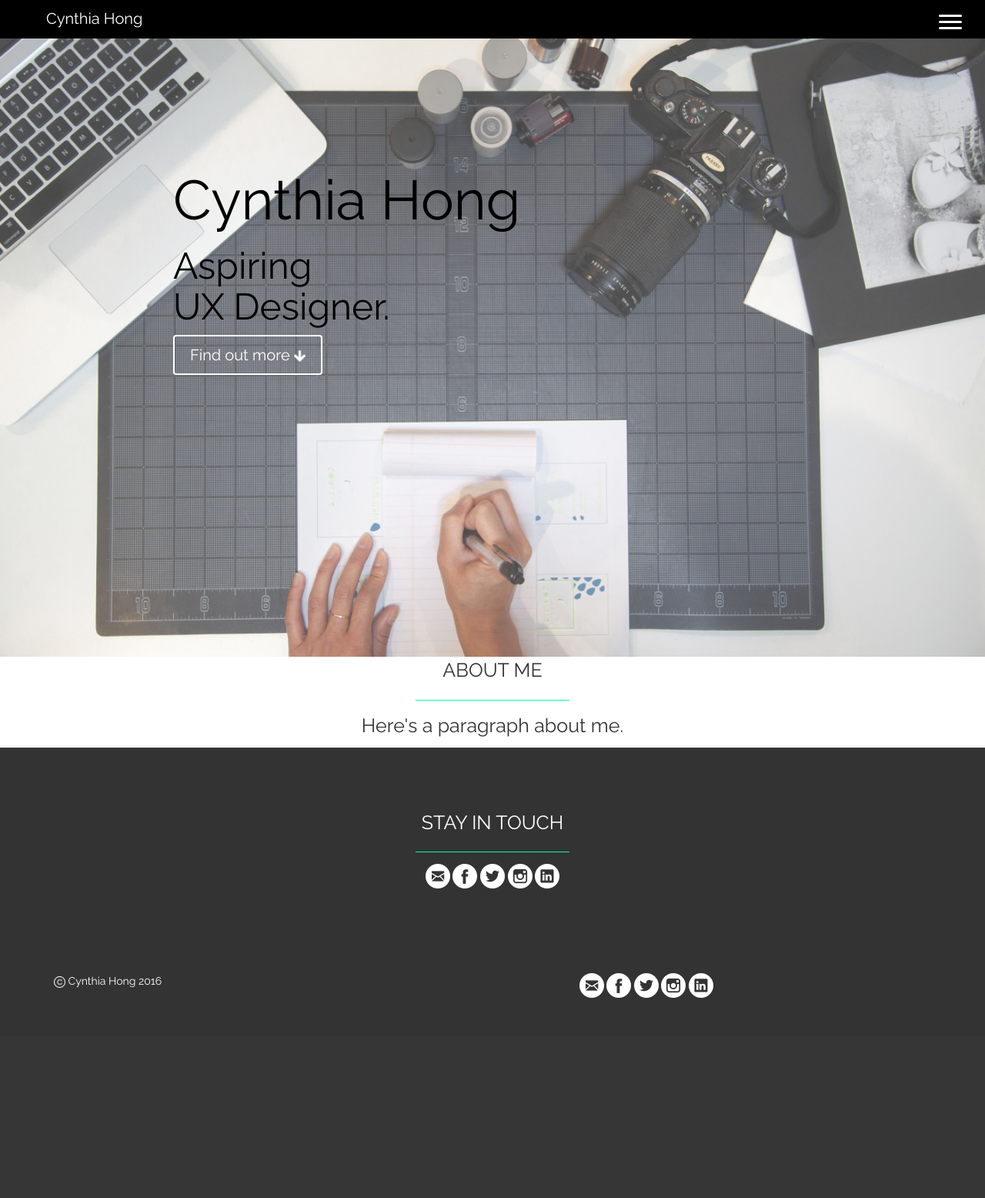
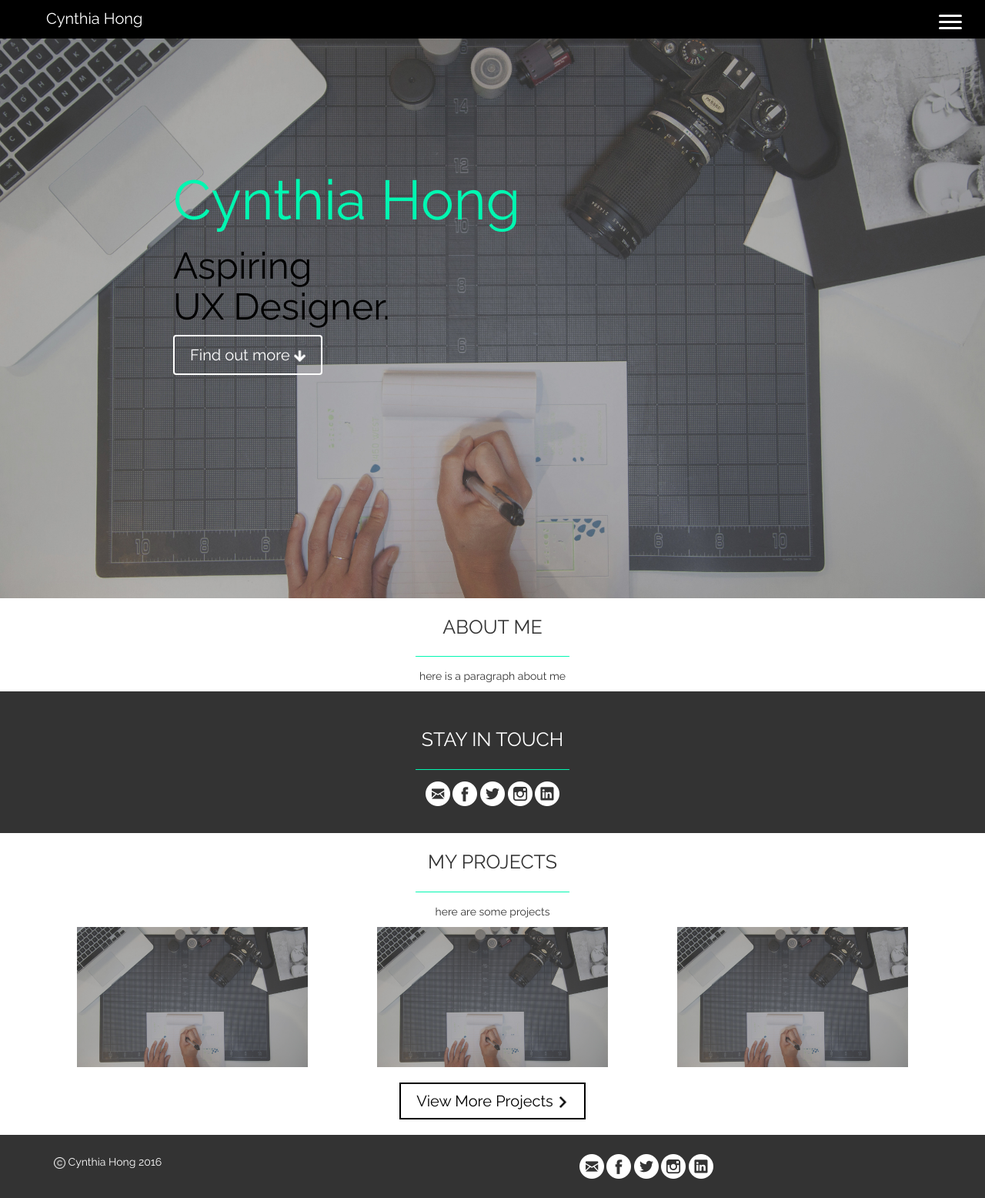
Before and after one commit to cynthiahong/portfolio, a Node server app: page / in a window 1280 px wide. Shown: the whole page at 77% size. Before the commit the page ends 1296 px from the top, so only its background shows below. Run offline with Node 20, Linux system fonts and the light colour scheme; some libraries are stand-ins or nearby versions.

Commit message:
added template for home page

```diff
--- a/public/css/index.css
+++ b/public/css/index.css
@@ -13,6 +13,7 @@ header{
   width: 100%;
   position: fixed;
   height: 50px;
+  z-index: 999;
 }
 .site-title{
   margin-left: 60px;
@@ -36,9 +37,6 @@ nav li {
   list-style: none;
   font-weight: 300;
 }
-ul{
-  padding: 25vh 0;
-}
 
 
 .home-name{
@@ -57,15 +55,31 @@ ul{
   font-size: 20px;
 }
 
+.btn2{
+  border:2px solid black;
+  padding-top:10px;
+  padding-bottom:10px;
+  padding-left: 20px;
+  padding-right:20px;
+  z-index: 2;
+  font-size: 20px;
+  color:black;
+}
+
+.view-project{
+  padding:30px;
+}
+
 .arrow{
   height:15px;
   width:15px;
   top:2px;
 }
-.name{/*
-  color:#4EB1BA; */
+.name{
+  color: #00f7b1; /* or white? */
+  /*color:#4EB1BA; */
   font-size: 72px;
-  color:black;
+  /* color:black; */
 }
 
 .description-1{
@@ -75,12 +89,12 @@ ul{
 
 .footer{
   background-color: #333;
-  padding-top:50px;
-  padding-bottom:50px;
+  padding-top:25px;
+  padding-bottom:25px;
   color:white;
 }
 
-.connect{
+#connect{
   padding-top: 30px;
   color: white;
 }
@@ -98,21 +112,27 @@ ul{
 
 }
 
-#about, .connect{
+#about-home, #connect, #project-home{
+  padding-top: 20px;
   font-size: 25px;
 
+}
+
+ul{
+  padding-top: 40px;
 }
 /********************************
  Navbar
  Taken from http://codepen.io/zmeeey5/pen/avyEje
  ********************************/
 
+
 .main-navigation{
   position: fixed;
   top: 0;
   left: 0;
   width: 100%;
-  height: 100%;
+
   background: black;
   text-align: center;
   transform: translate(-100%);
--- a/public/js/index.js
+++ b/public/js/index.js
@@ -1,11 +1,29 @@
+//navigation open
 $(function() {
   $('.nav-toggle').on('click', function() {
     $('.main-navigation').toggleClass('open')
   });
+//navigation collapse
+//$('#nav1,#nav2,#nav3').click(function() {
+//   $('.main-navigation').toggle();
+
+// });
+
 });
+
 $(document).ready(function(){
 	$('#nav-icon1,#nav-icon2,#nav-icon3,#nav-icon4').click(function(){
 		$(this).toggleClass('open');
-    $('.main-navigation'.toggleClass('close'));
 	});
+  $('#nav1,#nav3').click(function(){
+		$('.main-navigation').hide();
+	});
+  $('#nav-icon1').click(function(){
+    $('.main-navigation').show();
+    $(this).toggleClass('close');
+  });
+
+  $('#btn').click(function(){
+    $('btn').delay("slow");
+  });
 });
--- a/views/index.handlebars
+++ b/views/index.handlebars
@@ -1,25 +1,28 @@
 
 
 <div class="home">
-  <img class="home-picture" src="/images/home2.jpg" width="100%">
+  <img class="home-picture" src="/images/home4.jpg" width="100%">
 <div class="home-name">
   <h1 class="name">Cynthia Hong</h1>
   <h2 class="description-1">Aspiring </br> UX Designer.</h2>
-  <a class="btn" href="#" data-scrollto="overview">Find out more
+  <a class="btn" href="#about-home" data-scrollto="overview">Find out more
     <img class="arrow" src="/images/down-arrow.png"></a>
 </div>
 </div>
 
-<div id="about">
-  <center>
+<center>
+<div class="about">
+  <div id="about-home">
     ABOUT ME
-    <div class="divider"> </div>
-    <p> Here's a paragraph about me. </p>
-  </center>
+  </div>
+  <div class="divider"> </div>
+  <p> here is a paragraph about me</p>
+
 </div>
+</center>
 
 <div class="footer">
-  <div class="connect">
+  <div id="connect">
     <center>
       STAY IN TOUCH
     </center>
@@ -33,5 +36,32 @@
       <a href="www.instagram.com/cynthiahong"><img src="/images/instagram.png"></a>
       <a href="#"><img src="/images/linkedin.png"></a>
     </center>
+</div>
 
+<center>
+    <div class="project-short">
+      <div id="project-home">
+        MY PROJECTS
+      </div>
+      <div class="divider"> </div>
+      <p class="project-home2"> here are some projects </p>
+
+    <div class="container">
+      <div class="row">
+        <div class="col-md-4">
+          <img src="/images/home4.jpg" width="300px">
+        </div>
+        <div class="col-md-4">
+          <img src="/images/home4.jpg" width="300px">
+        </div>
+        <div class="col-md-4">
+          <img src="/images/home4.jpg" width="300px">
+        </div>
+      </div>
+    </div>
+<div class="view-project">
+    <a class="btn2" href="#" data-scrollto="overview">View More Projects
+      <img class="arrow" src="/images/right-arrow.png"></a>
 </div>
+  </div>
+</center>
--- a/views/layouts/layout.handlebars
+++ b/views/layouts/layout.handlebars
@@ -21,9 +21,9 @@
       <nav class="main-navigation" role='navigation'>
         <ul>
           <li><a href="/"> HOME </a>
-          <li><a href="#about"> ABOUT </a></li>
-          <li><a href="/projects">PROJECTS</a></li>
-          <li><a href="/projects">CONTACT</a></li>
+          <li><a href="#about-home" id="nav1"> ABOUT </a></li>
+          <li><a href="/projects" id="nav2">PROJECTS</a></li>
+          <li><a href="#connect" id="nav3">CONTACT</a></li>
         </ul>
       </nav>
     </div>
@@ -47,9 +47,9 @@
       </div>
     <div class="col-md-5">
       <a href="mailto:c4hong@ucsd.edu"><img src="/images/email.png"> </a>
-      <a href="facebook.com/cynthiahong"><img src="/images/facebook.png"></a>
-      <a href="twitter.com/cynthiaahong"><img src="/images/twitter.png"></a>
-      <a href="instagram.com/cynthiahong"><img src="/images/instagram.png"></a>
+      <a href="www.facebook.com/cynthiahong"><img src="/images/facebook.png"></a>
+      <a href="www.twitter.com/cynthiaahong"><img src="/images/twitter.png"></a>
+      <a href="www.instagram.com/cynthiahong"><img src="/images/instagram.png"></a>
       <a href="#"><img src="/images/linkedin.png"></a>
     </div>
   </div>
```
Also changed, not shown: public/images/home4.jpg (added), public/images/right-arrow.png (added).
